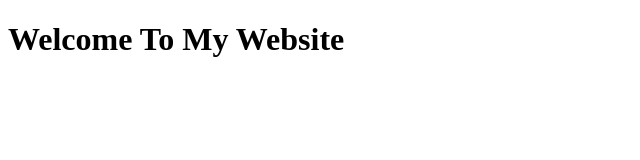
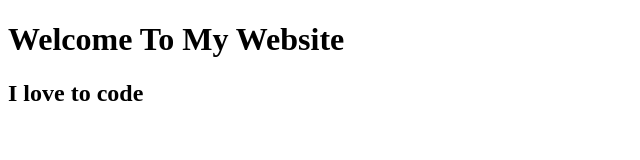
Before and after one commit to dvelatcodes/gig, a plain HTML site: page index.html in a window 1280 px wide. Shown: the whole page, without its empty margins (0-640 px from the left). Drawn offline with Linux system fonts and the light colour scheme.

Commit message:
Add files via upload
updated html

```diff
--- a/index.html
+++ b/index.html
@@ -9,5 +9,8 @@
     <h1>
         Welcome To My Website
     </h1>
+    <h2>
+        I love to code
+    </h2>
 </body>
 </html>
```
